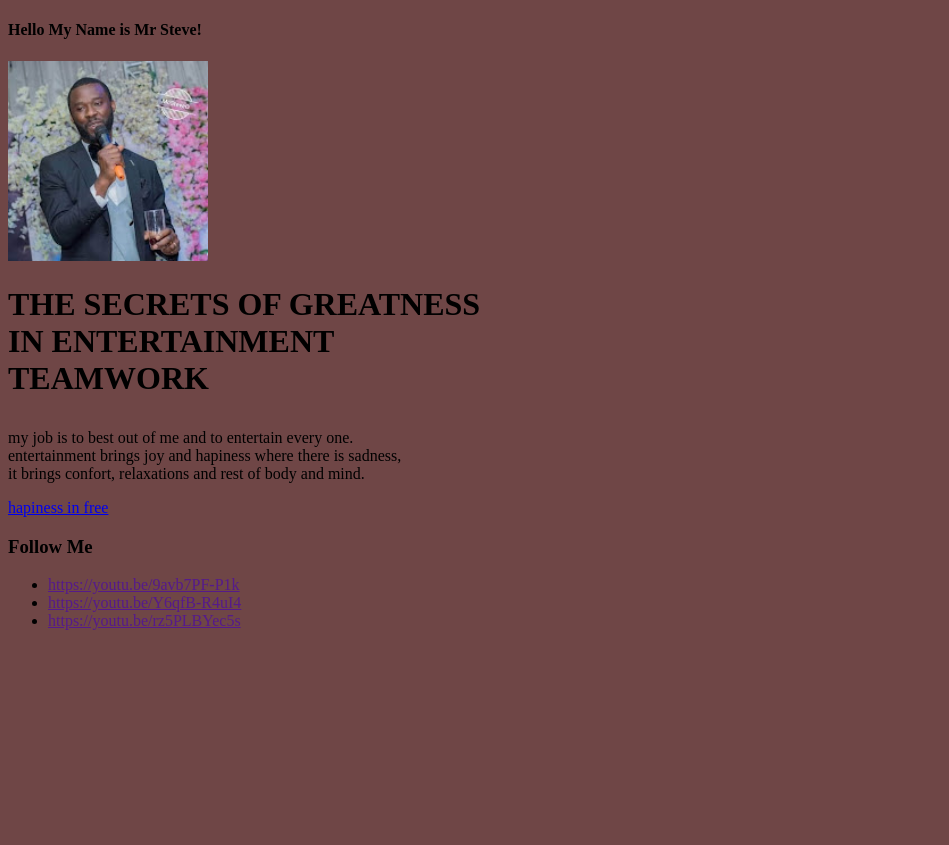
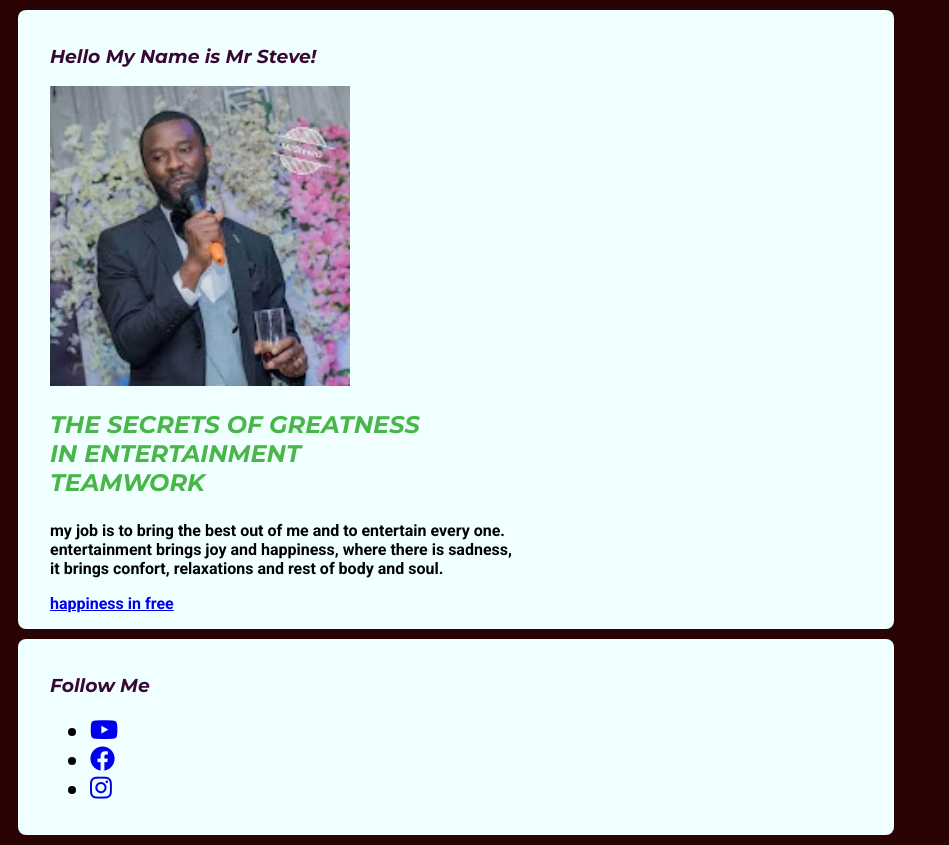
Before and after one commit to Mr-Steve01/profile, a plain HTML site: page index.html in a window 1280 px wide. Shown: the whole page, without its empty margins (0-949 px from the left). Before the commit the page ends 800 px from the top, so only its background shows below. Drawn offline with Linux system fonts and the light colour scheme.

Commit message:
updated personal profile

```diff
--- a/index.html
+++ b/index.html
@@ -1,25 +1,48 @@
 <!DOCTYPE html>
 <html lang="en">
+
 <head>
   <meta charset="UTF-8">
   <title>My Profile</title>
   <link rel="stylesheet" href="style.css">
+  <link rel="stylesheet" href="https://use.fontawesome.com/releases/v6.2.0/css/all.css">
 </head>
+
 <body>
-          <h4>Hello My Name is Mr Steve! </h4>
-              <img src="images/my pic.jpg" alt="Mr Steve foto" width="200px height="200px">
+  <div class="container">
+    <div class="card">
+      <h3>Hello My Name is Mr Steve! </h3>
+      <img src="images/my-pic.jpg" alt="Mr Steve foto" width="300px" height="300px">
       <p>
-            <h1>THE SECRETS OF GREATNESS<br> IN ENTERTAINMENT <br>TEAMWORK
-         </p></h1>
-        <p>my job is to best out of me and to entertain every one.
-       <br>entertainment brings joy and hapiness where there is sadness,
-     <br>it brings confort, relaxations and rest of body and mind.</p>
- <a href="https://youtu.be/uqlY1FRI3wk"target="_blank">hapiness in free</a>
+      <h2>THE SECRETS OF GREATNESS<br> IN ENTERTAINMENT <br>TEAMWORK
+        </p>
+      </h2>
+      <p>my job is to bring the best out of me and to entertain every one.
+        <br>entertainment brings joy and happiness, where there is sadness,
+        <br>it brings confort, relaxations and rest of body and soul.
+      </p>
+      <a href="https://youtu.be/uqlY1FRI3wk" target="_blank">happiness in free</a>
+    </div>
+    <div class="card">
       <h3>Follow Me</h3>
       <ul>
-      <li><a href=>https://youtu.be/9avb7PF-P1k</a></li>
-       <li><a href=>https://youtu.be/Y6qfB-R4uI4</a></li>
-       <li><a href=>https://youtu.be/rz5PLBYec5s</a></li>
+        <li>
+          <a href="https://youtu.be/Y6qfB-R4uI4" target="_blank">
+            <i class="fa-brands fa-youtube"></i>
+          </a>
+        </li>
+        <li>
+          <a href="https://www.youtube.com/shorts/uqlY1FRI3wk" target="_blank">
+            <i class="fa-brands fa-facebook"></i>
+          </a>
+        </li>
+        <li><a href="https://youtu.be/uqlY1FRI3wk" target="_blank">
+            <i class="fa-brands fa-instagram"></i>
+          </a>
+        </li>
       </ul>
+    </div>
+  </div>
 </body>
+
 </html>
--- a/style.css
+++ b/style.css
@@ -1,3 +1,36 @@
+@import url('https://fonts.googleapis.com/css2?family=Montserrat:ital,wght@1,700&family=Roboto:ital,wght@0,700;1,400&display=swap');
+
+
 body {
-  background-color: rgb(111, 70, 70);
+ background-color: rgb(42, 4, 4);
+ margin: 50;
+ padding: 0;
+ font-family: Roboto, Arial, sans-serif;
 }
+
+h1,h2, h3 {
+  font-family: Montserrat, Helvetica, sans-serif;
+}
+
+h2 {
+ color: rgb(72, 182, 72);
+}
+
+h3 {
+  color: rgb(56, 8, 52);
+ }
+li {
+  font-size: 25px;
+}
+
+.container {
+    width: 70vw;
+   margin: 0;
+  }
+
+  .card {
+  margin: 10px;
+  background-color: azure;
+  padding: 1em 2em;
+  border-radius: 8px;
+  }
```
Also changed, not shown: images/my-pic.jpg (renamed from images/my pic.jpg), 2 other files. Lines whose indentation alone changed are shown as unchanged.
